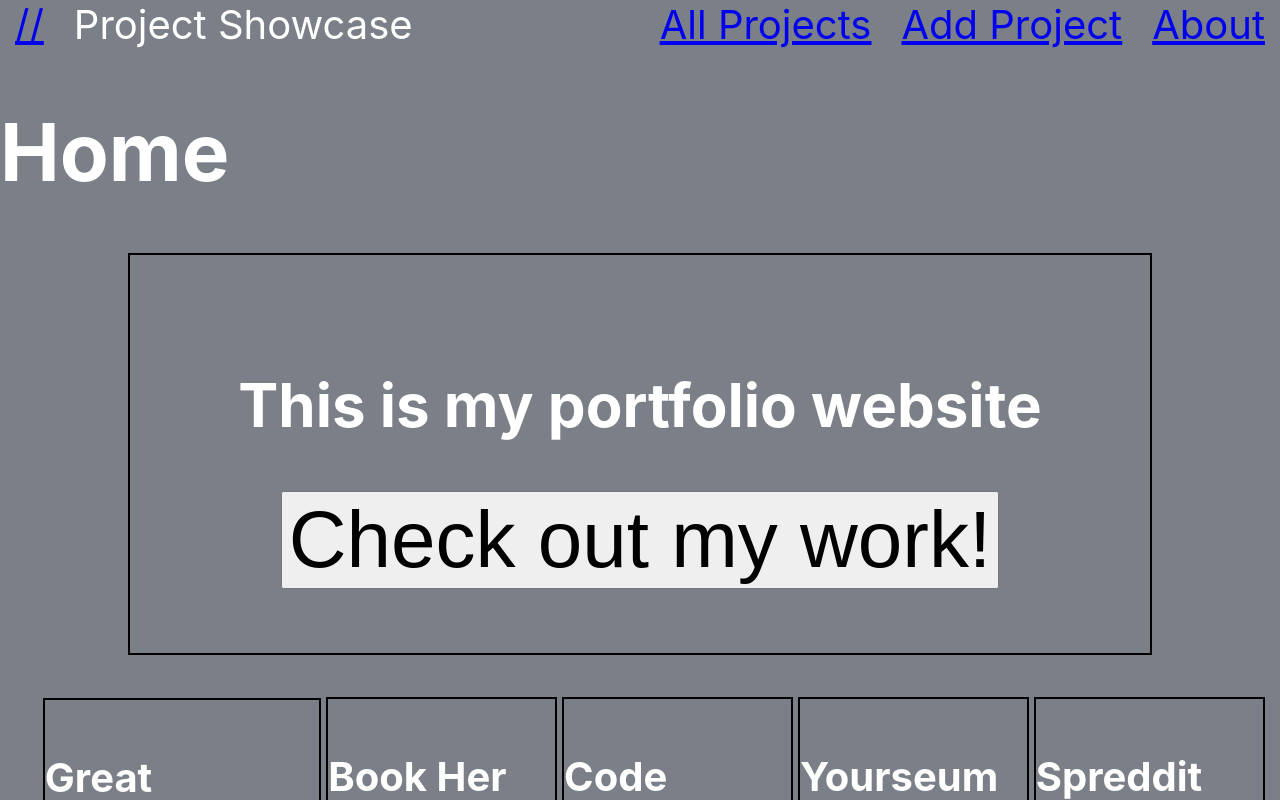
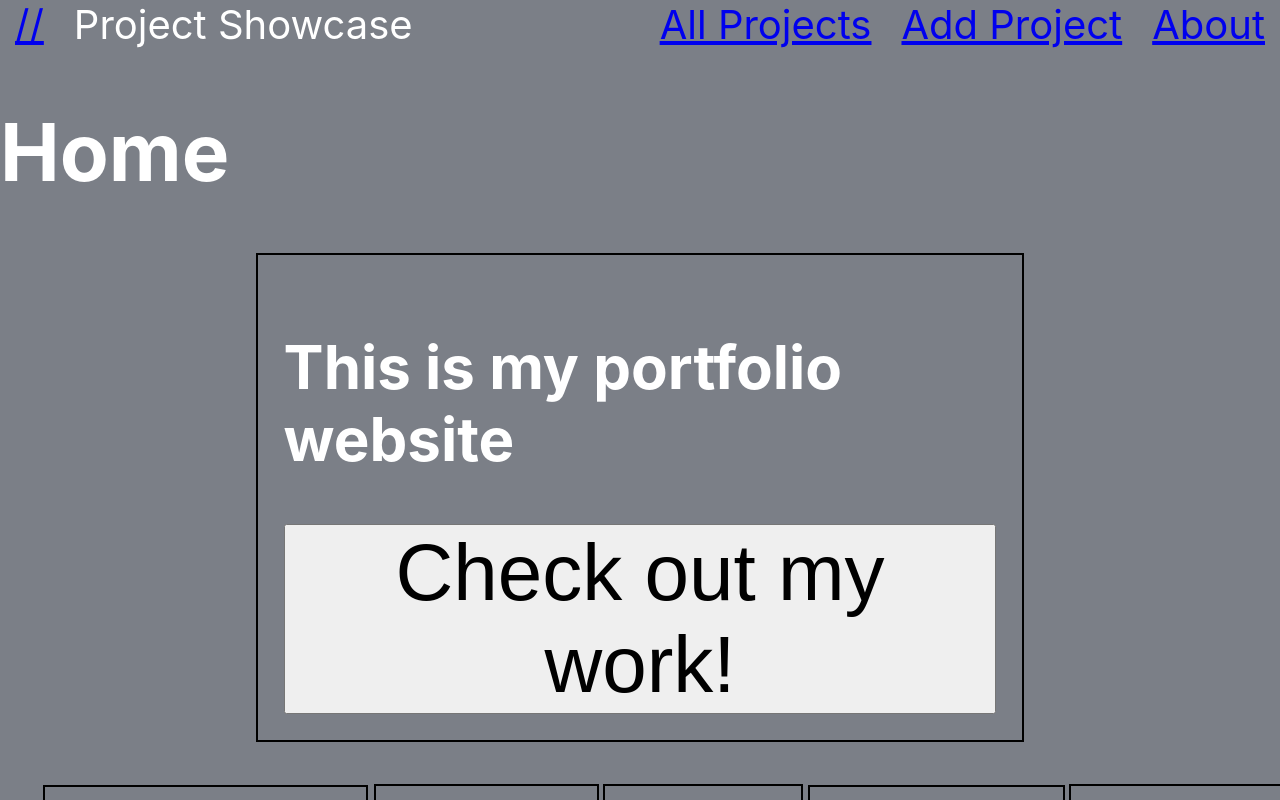
Before and after one commit to wayland-i/react-practice, a React (Create React App) app in the folder project-showcase-run-through/: page / in a window 1280 px wide. Both pictures are taken after a click on the button "Check out my work!". Shown: the top 800 px of the page. Built offline with nearby package versions, Linux system fonts and the light colour scheme; data requests are answered from the project's data file.

Commit message:
feat: Greeting and Tiles style altered in Home.js

```diff
--- a/project-showcase-run-through/src/Pages/Home.js
+++ b/project-showcase-run-through/src/Pages/Home.js
@@ -9,8 +9,8 @@ function Home({ allProjectsClicked, projects, setAllProjectsClicked={setAllProje
     flex-direction: column;
     align-items: center;
     border: 2px solid black;
-    padding: 5%;
-    margin: 0 10% 0 10%;
+    padding: 2%;
+    margin: 0 20% 0 20%;
 
     button {
       font-size: 5rem;
--- a/project-showcase-run-through/src/Pages/ProjectListItem.js
+++ b/project-showcase-run-through/src/Pages/ProjectListItem.js
@@ -7,6 +7,11 @@ const Tile = styled.div`
     height: auto;
     border: 2px solid black;
     margin: 1%;
+    padding: 3%;
+
+    & > * {
+      text-align: center;
+    }
 `
 
 
@@ -14,9 +19,9 @@ const Tile = styled.div`
 function ProjectListItem({ name, about, phase, link, image }) {
   return (
     <Tile>
-        <h4>
+        <h3>
             {name}
-        </h4>
+        </h3>
         <p>
             {about}
         </p>
```
